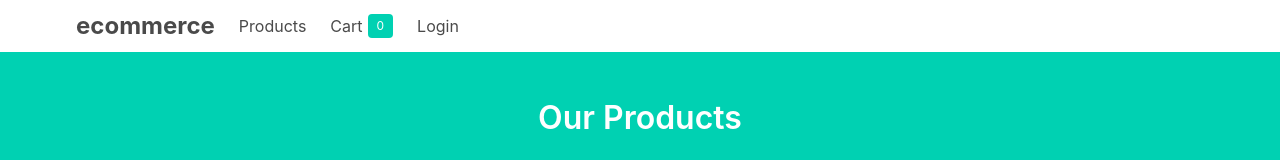
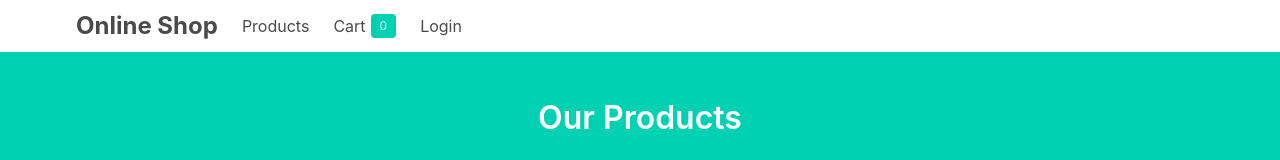
Before and after one commit to Gorgutzz/online-shop, a React (Create React App) app: page / in a window 1280 px wide. Shown: the top 160 px of the page. Built offline with nearby package versions, Linux system fonts and the light colour scheme; data requests are answered from the project's data file.

Commit message:
install apollo boost and graphql

```diff
--- a/backend/db.json
+++ b/backend/db.json
@@ -1,3 +1,4 @@
+
 {
   "users": [
     {
--- a/package.json
+++ b/package.json
@@ -6,12 +6,16 @@
     "@testing-library/jest-dom": "^5.11.4",
     "@testing-library/react": "^11.1.0",
     "@testing-library/user-event": "^12.1.10",
+    "apollo-boost": "^0.4.9",
     "axios": "^0.21.0",
     "bulma": "^0.9.1",
+    "graphql": "^15.4.0",
+    "graphql-tag": "^2.11.0",
     "json-server": "^0.16.2",
     "json-server-auth": "^2.0.2",
     "jwt-decode": "^3.0.0",
     "react": "^17.0.1",
+    "react-apollo": "^3.1.5",
     "react-dom": "^17.0.1",
     "react-router-dom": "^5.2.0",
     "react-scripts": "4.0.0",
--- a/src/App.js
+++ b/src/App.js
@@ -32,7 +32,7 @@ export default class App extends Component {
     this.setState({ user,  products: products.data, cart });
   }
 
-    login = async (email, password) => {
+  login = async (email, password) => {
     const res = await axios.post(
       'http://localhost:3001/login',
       { email, password },
@@ -140,7 +140,7 @@ export default class App extends Component {
             aria-label="main navigation"
           >
             <div className="navbar-brand">
-              <b className="navbar-item is-size-4 ">ecommerce</b>
+              <b className="navbar-item is-size-4 ">Online Shop</b>
               <label
                 role="button"
                 class="navbar-burger burger"
--- a/src/components/Cart.js
+++ b/src/components/Cart.js
@@ -1,3 +1,4 @@
+
 import React from "react";
 import withContext from "../withContext";
 import CartItem from "./CartItem";
--- a/src/components/ProductItem.js
+++ b/src/components/ProductItem.js
@@ -1,4 +1,3 @@
-``
 import React from "react";
 
 const ProductItem = props => {
```
Also changed, not shown: 1 other file (tests, documents, lock files or other folders).
